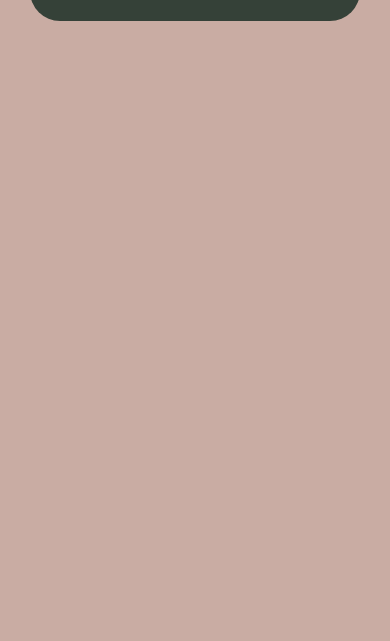
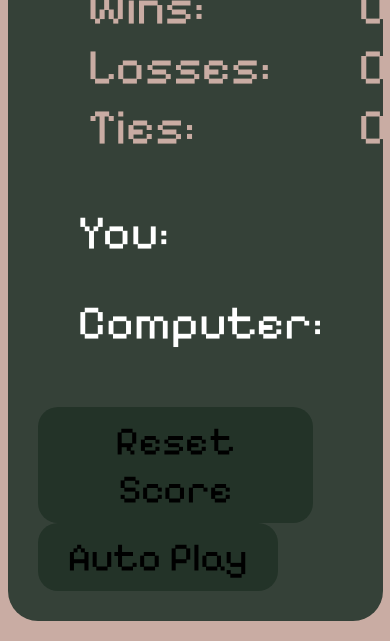
Before and after one commit to tomi-0/rock-paper-scissors-game, a plain HTML site: page index.html in a window 390 px wide. Shown: the part 793-1434 px from the top of the page. Before the commit the page ends 844 px from the top, so only its background shows below. Drawn offline with Linux system fonts and the light colour scheme.

Commit message:
added responsive deisgn

```diff
--- a/styles.css
+++ b/styles.css
@@ -9,18 +9,20 @@
 body {
     background-color: var(--beige);
     font-family: Pixelify Sans, arial;
+    padding: 0;
+    margin: 20px;
 }
 
 .container {
     background-color: var(--green);
     display: block;
+    align-self: center;
+    justify-self: center;
     border-radius: 30px;
     padding: 30px;
-    position: fixed;
-    top: 30px;
-    bottom: 30px;
-    left: 30px;
-    right: 30px;
+    position: relative;
+    width: 90%;
+    height: max-content;
 }
 
 .top-section {
@@ -104,6 +106,7 @@ body {
     justify-content: center;
     align-items: end;
     max-width: 300px;
+    flex-wrap: nowrap;
 }
 
 .bottom-section {
@@ -138,6 +141,7 @@ body {
 
 .score {
     float: right;
+    flex-wrap: nowrap;
 }
 
 .reset-score-button,
@@ -145,13 +149,13 @@ body {
     background-color: var(--dark-green);
     color: black;
     border: none;
-    font-size: 30px;
+    font-size: 25px;
     font-family: Pixelify Sans, arial;
     display: inline-block;
     font-size: 40px;
-    height: 70px;
+    height: auto;
     padding: 10px 30px;
-    justify-self: center;
+    justify-items: center;
     align-items: center;
     border-radius: 20px;
     cursor: pointer;
@@ -173,3 +177,45 @@ body {
     transform: scale(1.1);
     background-color: rgb(175, 61, 61);
 }
+
+@media screen and (max-width: 1200px) {
+
+    .main-content, .bottom-section {
+        display: inline-block;
+        justify-content: space-between;
+        flex-wrap: wrap;
+    }
+
+    .buttons-container {
+        display: inline-block;
+    }
+
+    .moves-container {
+        padding: 40px 0px;
+    }
+
+    .results-container {
+        padding: 50px;
+    }
+
+}
+
+@media screen and (max-width: 900px) {
+    .container {
+        position: static;
+        background-color: var(--green);
+        overflow: hidden;
+    }
+
+    .actions-container {
+        width: 500px;
+        justify-content: space-evenly;
+        flex-wrap: wrap;
+    }
+
+    .rock-button,
+    .paper-button,
+    .scissors-button {
+        transform: scale(0.8);
+    }
+}
```
